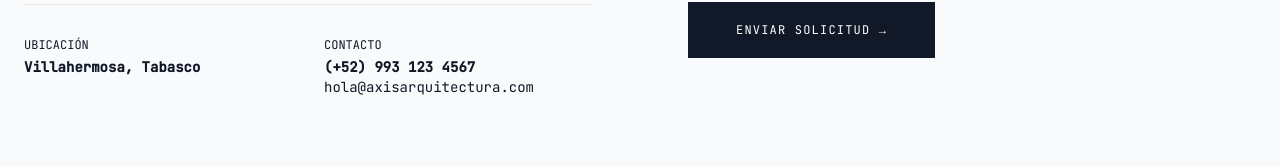
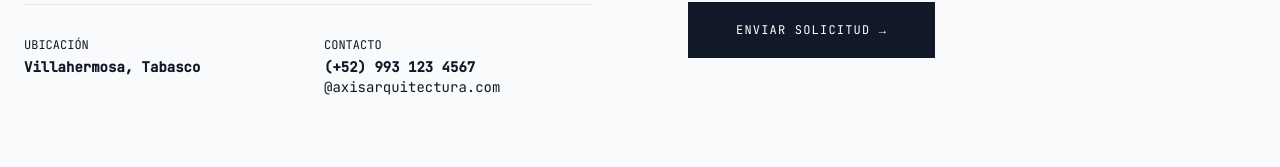
Before and after one commit to eduardomendoza87/Axis-Architecture-Studio-Web, a React (Vite) app: page /contacto in a window 1280 px wide. Shown: the part 940-1107 px from the top of the page. Built offline with nearby package versions, Linux system fonts and the light colour scheme.

Commit message:
fix: Renombrando correo

```diff
--- a/src/pages/Contact.jsx
+++ b/src/pages/Contact.jsx
@@ -6,7 +6,6 @@ const Contact = () => {
   const form = useRef(); // Referencia al formulario para EmailJS
   const [projectType, setProjectType] = useState('Residencial');
 
-  // Estados para feedback visual (UX)
   const [isSubmitting, setIsSubmitting] = useState(false);
   const [status, setStatus] = useState(null);
 
@@ -71,7 +70,7 @@ const Contact = () => {
                 <div>
                   <p className='text-concrete-400 mb-1 uppercase text-xs'>Contacto</p>
                   <p className='text-concrete-900 font-bold'>(+52) 993 123 4567</p>
-                  <p className='text-concrete-900'>hola@axisarquitectura.com</p>
+                  <p className='text-concrete-900'>@axisarquitectura.com</p>
                 </div>
               </div>
             </div>
@@ -83,7 +82,6 @@ const Contact = () => {
 
                 <form ref={form} onSubmit={sendEmail} className='space-y-10'>
 
-                  {/* TRUCO: Input oculto para enviar el estado de React (projectType) */}
                   <input type="hidden" name="project_type" value={projectType} />
 
                   <div className="group">
```
